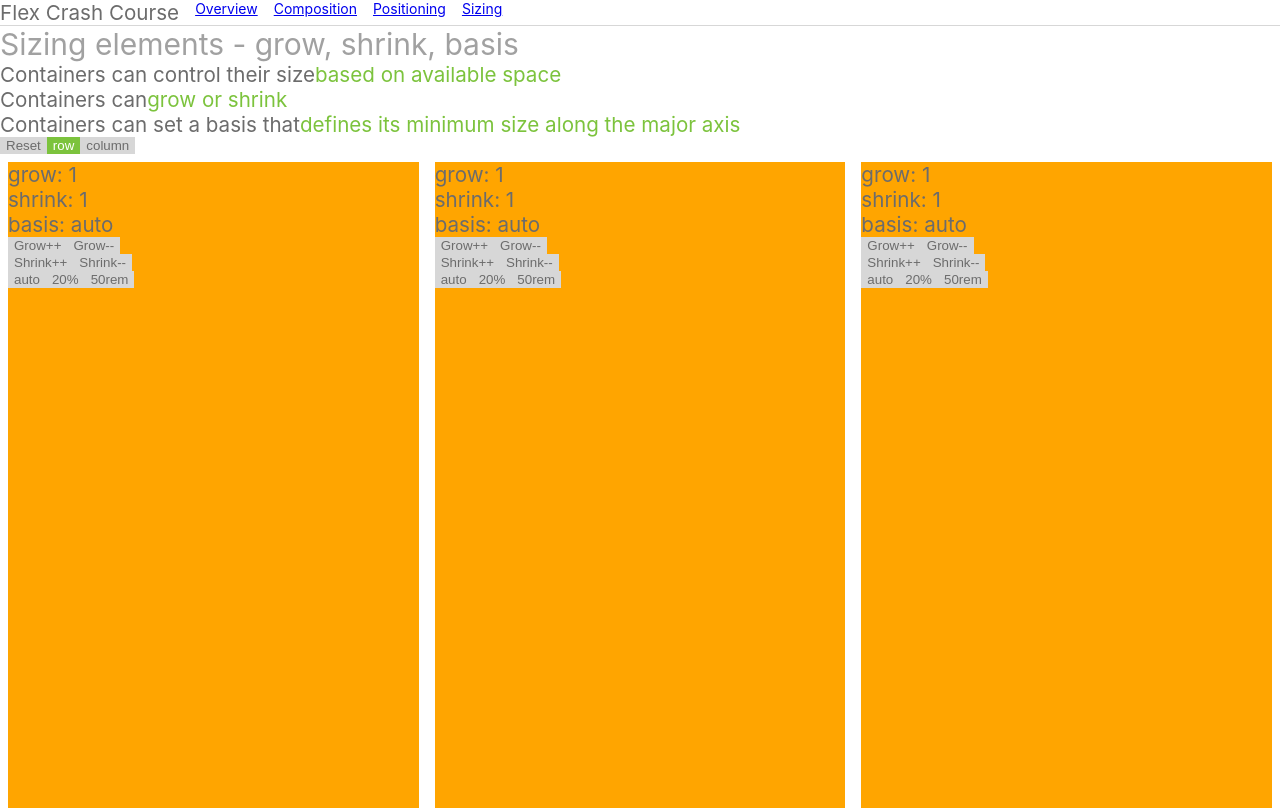
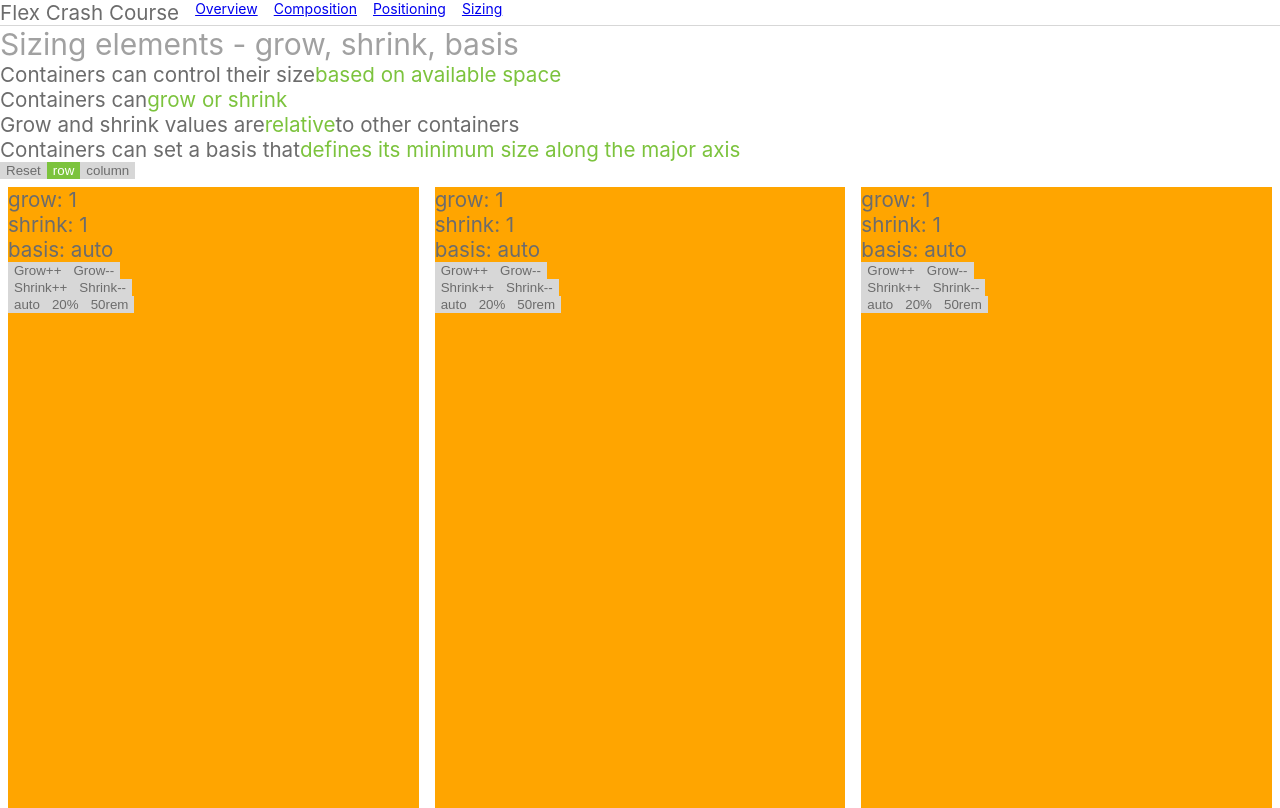
Before and after one commit to phobon/flexcrashcourse, a Next.js app: page /sizing in a window 1280 px wide. Built offline with nearby package versions, Linux system fonts and the light colour scheme.

Commit message:
Couple more changes...

```diff
--- a/pages/sizing.jsx
+++ b/pages/sizing.jsx
@@ -75,6 +75,7 @@ class Sizing extends React.Component {
 
           <H4>Containers can control their size<Inline color="accent" ml={1}>based on available space</Inline></H4>
           <H4>Containers can <Inline color="accent" ml={1}>grow or shrink</Inline></H4>
+          <H4>Grow and shrink values are <Inline color="accent" mx={1}>relative</Inline> to other containers</H4>
           <H4 mb={3}>Containers can set a basis that <Inline color="accent" ml={1}>defines its minimum size along the major axis</Inline></H4>
           <Box mb={4}>
             <Button mr={5} onClick={() => this.setState({ containers: [...defaultItems] })}>Reset</Button>
```
